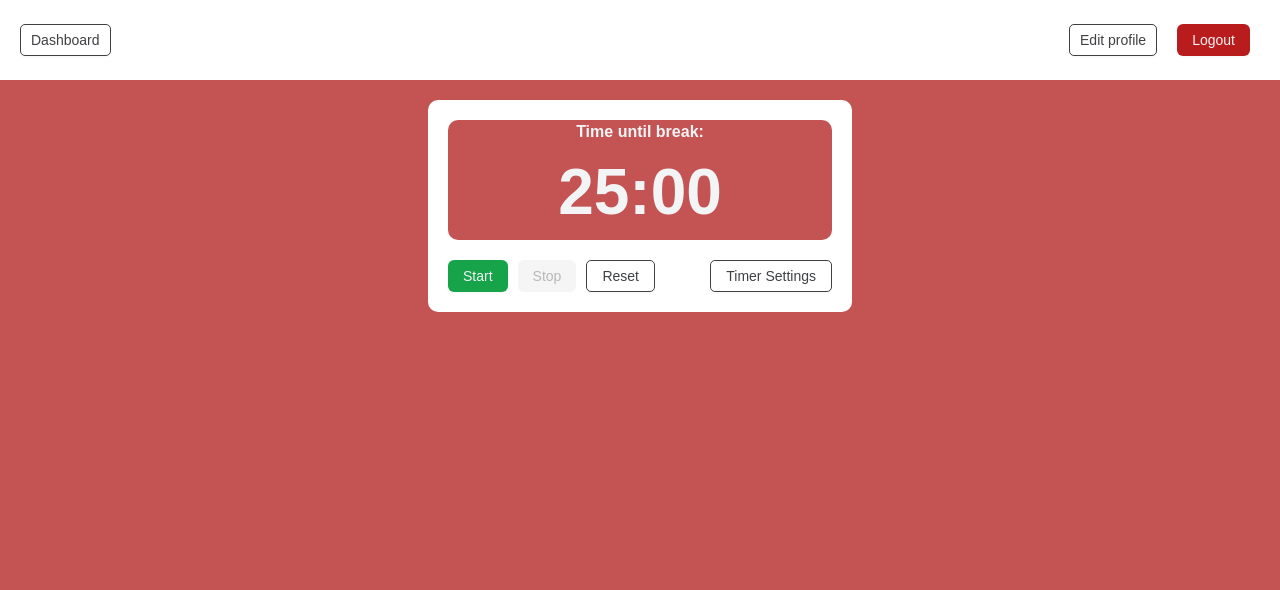
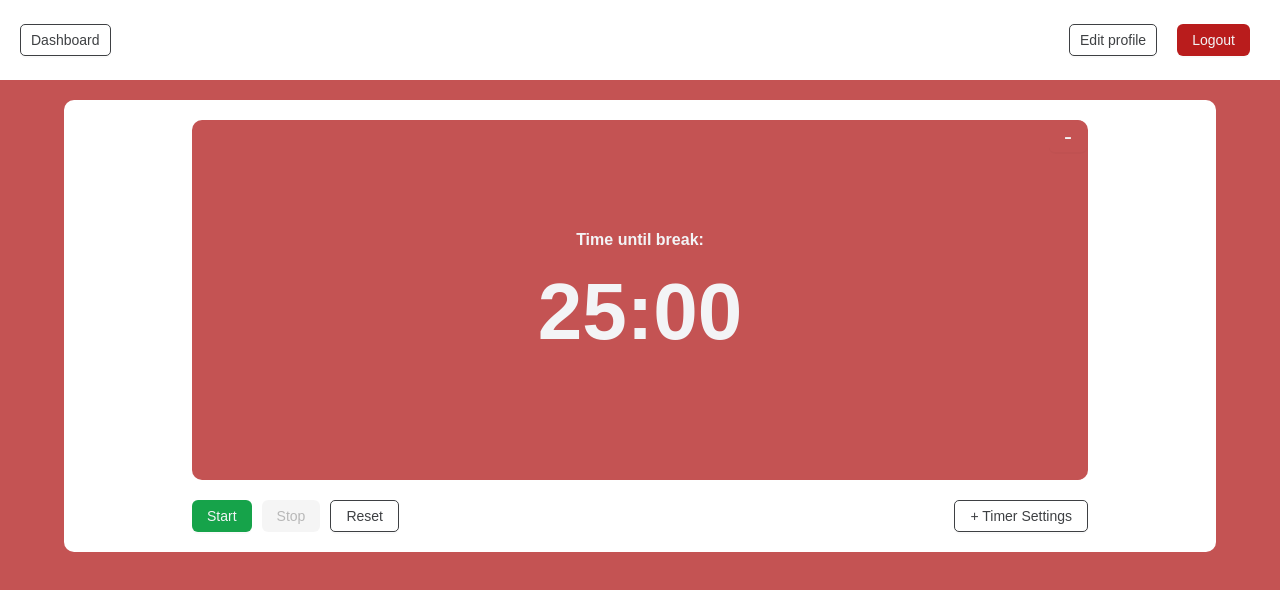
Before and after one commit to luciocanepa/SOPRA_group11_client, a Next.js app: page /timer in a window 1280 px wide. Shown: the top 590 px of the page. Built offline with nearby package versions, Linux system fonts and the light colour scheme.

Commit message:
Further styling on the timer: - change color on different state - fullscreen mode - fixed minor build errors after merge

```diff
--- a/app/components/PomodoroTimer.tsx
+++ b/app/components/PomodoroTimer.tsx
@@ -29,6 +29,7 @@ export interface PomodoroTimerProps {
     startTime: string;
     duration: number;
   }) => void;
+  fullscreen?: boolean;
 }
 
 export function PomodoroTimer({
@@ -36,6 +37,7 @@ export function PomodoroTimer({
   initialBreak = 5,
   onTimerStatusChange,
   onTimerUpdate,
+  fullscreen = false,
 }: PomodoroTimerProps) {
   const [state, setState] = useState<TimerState>({
     timeLeft: initialSession * 60,
@@ -48,6 +50,7 @@ export function PomodoroTimer({
     notificationsEnabled: false,
     alarmEnabled: true,
   });
+  const [fullScreen, setFullScreen] = useState(fullscreen);
 
   const audioRef = useRef<HTMLAudioElement | null>(null);
 
@@ -276,15 +279,44 @@ export function PomodoroTimer({
       duration: state.settings.session * 60,
     });
   };
-
+  console.log(state);
   return (
-    <div className="timer-container">
-      <div className="timer-display">
+    <div className={`timer-container ${fullScreen ? "fullscreen" : ""}`}>
+      <div
+        className={`timer-display ${
+          state.isRunning
+            ? state.isSession
+              ? "timer-display-work"
+              : "timer-display-break"
+            : state.isSession
+              ? "timer-display-session"
+              : "timer-display-break"
+        }`}
+      >
         <h3 className="title">
           {state.isSession ? "Time until break:" : "Break Time"}
         </h3>
         {formatTime(state.timeLeft)}
       </div>
+
+      {!fullScreen && (
+        <Button
+          className="fullscreen-button"
+          onClick={() => setFullScreen(true)}
+        >
+          +
+        </Button>
+      )}
+
+      {fullScreen && (
+        <Button
+          className="fullscreen-button"
+          onClick={() => setFullScreen(false)}
+        >
+          -
+        </Button>
+      )}
+
       <div className="timer-button-group">
         <div className="timer-button-group-left">
           <Button
@@ -308,7 +340,7 @@ export function PomodoroTimer({
         {!state.isRunning && (
           <div>
             <Button onClick={toggleSettings} className="secondary">
-              Timer Settings
+              {!state.showSettings ? "+" : "-"} Timer Settings
             </Button>
           </div>
         )}
--- a/app/groups/[gid]/page.tsx
+++ b/app/groups/[gid]/page.tsx
@@ -116,6 +116,7 @@ export default function GroupPage() {
           <PomodoroTimer
             onTimerStatusChange={handleStatus}
             onTimerUpdate={handleUpdate}
+            fullscreen={false}
           />
         </div>
 
--- a/app/styles/components/Timer.css
+++ b/app/styles/components/Timer.css
@@ -37,6 +37,75 @@
 
   font-size: 4rem;
   font-weight: bold;
+}
+
+.timer-display-session {
+  background-color: var(--bg-primary);
+}
+
+.timer-display-work {
+  background-color: green;
+}
+
+.timer-display-break {
+  background-color: #2d7da4;
+}
+
+.fullscreen-button {
+  background-color: transparent;
+  color: var(--text-primary);
+  font-size: 1.5rem;
+  border: none;
+  position: fixed;
+  margin-left: calc(30vw - 40px);
+}
+
+.fullscreen-button:hover {
+  background-color: transparent !important;
+  color: var(--text-primary) !important;
+  font-weight: bold;
+  cursor: pointer;
+  border: none;
+}
+
+.fullscreen {
+  width: 90vw;
+  min-height: 55vh;
+  max-height: 90vh;
+  position: fixed;
+  top: 10vh;
+  left: 5vw;
+  margin-top: 20px;
+  z-index: 700;
+
+  display: flex;
+  flex-direction: column;
+  align-items: center;
+  justify-content: flex-start;
+}
+
+.fullscreen .timer-display {
+  width: 70vw !important;
+  height: 45vh !important;
+}
+
+.fullscreen .timer-display {
+  font-size: 500%;
+}
+
+.fullscreen .timer-button-group {
+  width: 70vw !important;
+}
+
+.fullscreen .fullscreen-button {
+  margin-left: calc(70vw - 40px);
+  margin-bottom: calc(40vh + 40px);
+}
+
+.fullscreen .settings-popup {
+  width: 40vw !important;
+  align-self: flex-start;
+  margin-left: calc(10vw - 20px);
 }
 
 .timer-button-group {
--- a/app/timer/page.tsx
+++ b/app/timer/page.tsx
@@ -13,6 +13,7 @@ export default function Dashboard() {
             // You can add logic here to handle timer status changes
             console.log(`Timer is ${isRunning ? "running" : "paused"}`);
           }}
+          fullscreen={true}
         />
       </div>
     </div>
```
